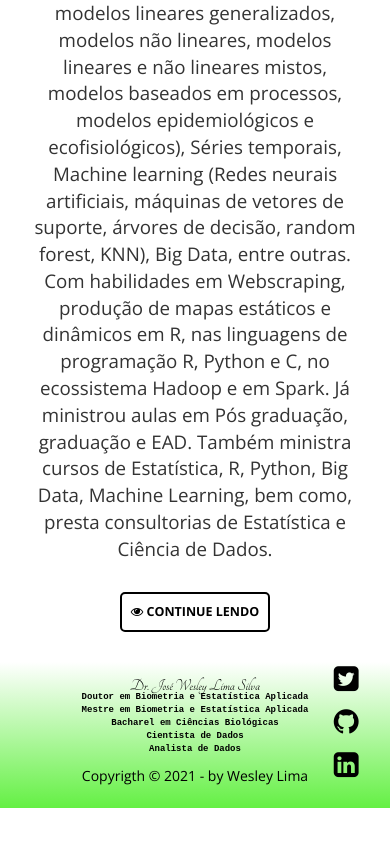
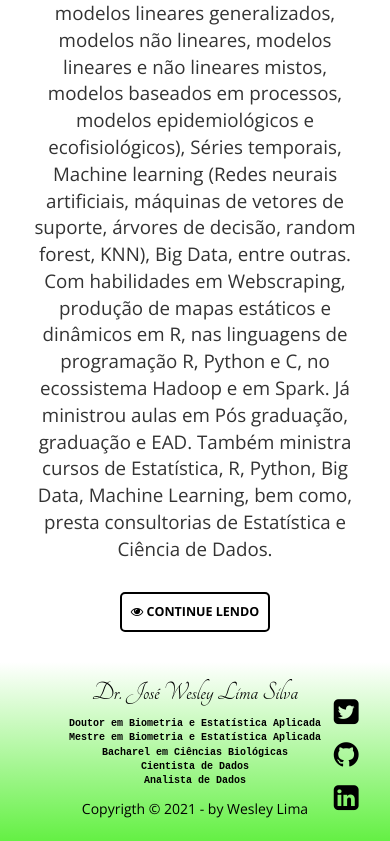
Before and after one commit to WesleyJw/wesleyjw.github.io, a website: page index.html in a window 390 px wide. Shown: the part 1073-1914 px from the top of the page. Before the commit the page ends 1881 px from the top, so only its background shows below. Drawn offline with nearby package versions, Linux system fonts and the light colour scheme; a web font is replaced by a local one.

Commit message:
Corrigi  font size rodape

```diff
--- a/css/geral.css
+++ b/css/geral.css
@@ -398,14 +398,14 @@ footer .descricao-nome {
 @media (max-width:740px){
 	footer .descricao-nome {
 		font-family: 'Tangerine', cursive !important;
-		font-size: 22px;
+		font-size: 35px;
 	}
 }
 
 @media (max-width:540px){
 	footer .descricao-nome {
 		font-family: 'Tangerine', cursive !important;
-		font-size: 17px;
+		font-size: 27px;
 	}
 }
 
@@ -416,7 +416,7 @@ footer .titulacao {
 }
 
 footer .titulacao p {
-	margin-top: -30px;
+	margin-top: -20px;
 }
 
 
@@ -430,7 +430,7 @@ footer .titulacao p {
 @media (max-width:540px){
 	footer .titulacao {
 		font-family: 'Courier New', cursive !important;
-		font-size: 9px;
+		font-size: 10px;
 	}
 }
 
```
